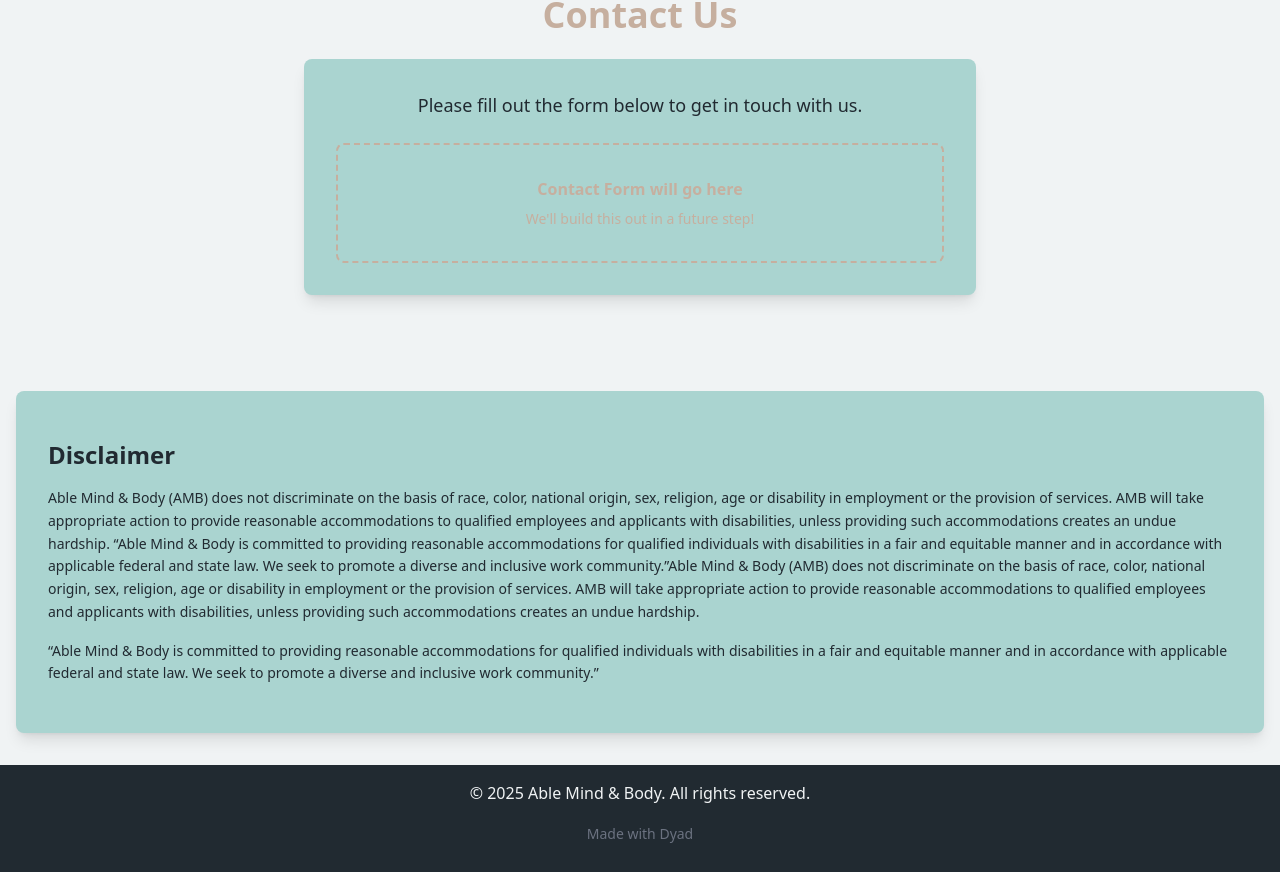
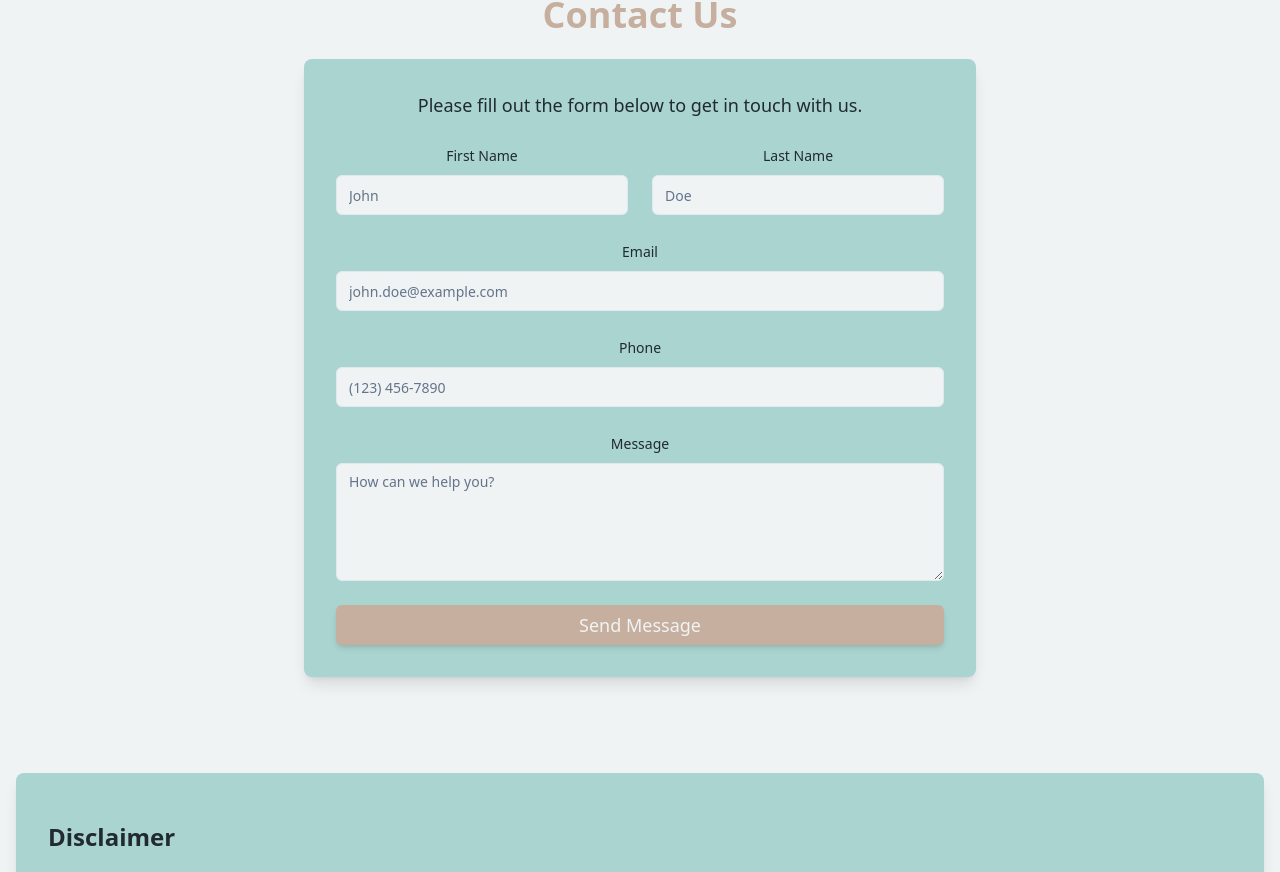
Before and after one commit to ife069/website-design, a React (Vite) app: page / in a window 1280 px wide. Shown: the part 2085-2957 px from the top of the page. Built offline with nearby package versions, Linux system fonts and the light colour scheme.

Commit message:
[dyad] Added contact form to the home page - wrote 2 file(s)

```diff
--- /dev/null
+++ b/src/components/ContactForm.tsx
@@ -0,0 +1,46 @@
+import React from 'react';
+import { Input } from "@/components/ui/input";
+import { Textarea } from "@/components/ui/textarea";
+import { Button } from "@/components/ui/button";
+import { Label } from "@/components/ui/label";
+
+const ContactForm = () => {
+  const handleSubmit = (e: React.FormEvent) => {
+    e.preventDefault();
+    // Handle form submission logic here
+    console.log("Contact form submitted!");
+    // You might want to add a toast notification here later
+  };
+
+  return (
+    <form onSubmit={handleSubmit} className="space-y-6">
+      <div className="grid grid-cols-1 md:grid-cols-2 gap-6">
+        <div className="space-y-2">
+          <Label htmlFor="firstName">First Name</Label>
+          <Input id="firstName" type="text" placeholder="John" required />
+        </div>
+        <div className="space-y-2">
+          <Label htmlFor="lastName">Last Name</Label>
+          <Input id="lastName" type="text" placeholder="Doe" required />
+        </div>
+      </div>
+      <div className="space-y-2">
+        <Label htmlFor="email">Email</Label>
+        <Input id="email" type="email" placeholder="john.doe@example.com" required />
+      </div>
+      <div className="space-y-2">
+        <Label htmlFor="phone">Phone</Label>
+        <Input id="phone" type="tel" placeholder="(123) 456-7890" />
+      </div>
+      <div className="space-y-2">
+        <Label htmlFor="message">Message</Label>
+        <Textarea id="message" placeholder="How can we help you?" rows={5} required />
+      </div>
+      <Button type="submit" className="w-full bg-amb-tertiary hover:bg-amb-tertiary/90 text-amb-light py-3 text-lg rounded-md shadow-md transition-colors duration-300">
+        Send Message
+      </Button>
+    </form>
+  );
+};
+
+export default ContactForm;
--- a/src/pages/Index.tsx
+++ b/src/pages/Index.tsx
@@ -3,6 +3,7 @@ import { Card, CardContent, CardHeader, CardTitle } from "@/components/ui/card";
 import { Button } from "@/components/ui/button";
 import Navbar from "@/components/Navbar";
 import ServiceCard from "@/components/ServiceCard";
+import ContactForm from "@/components/ContactForm"; // Import the new ContactForm component
 import { ShieldCheck, Building, Home, HeartPulse, Car, Users } from 'lucide-react'; // Icons for service cards
 
 const Index = () => {
@@ -97,20 +98,16 @@ const Index = () => {
           </Card>
         </section>
 
-        {/* Contact Form Section Placeholder */}
+        {/* Contact Form Section */}
         <section className="py-12 text-center">
           <h2 className="text-3xl md:text-4xl font-bold text-primary mb-6">
             Contact Us
           </h2>
           <div className="bg-card p-8 rounded-lg shadow-lg max-w-2xl mx-auto">
-            <p className="text-lg text-card-foreground">
+            <p className="text-lg text-card-foreground mb-6">
               Please fill out the form below to get in touch with us.
             </p>
-            {/* Placeholder for an actual contact form component */}
-            <div className="mt-6 p-8 border-2 border-dashed border-amb-tertiary rounded-lg text-amb-tertiary">
-              <p className="font-semibold">Contact Form will go here</p>
-              <p className="text-sm mt-2">We'll build this out in a future step!</p>
-            </div>
+            <ContactForm /> {/* Render the new ContactForm component here */}
           </div>
         </section>
 
```
